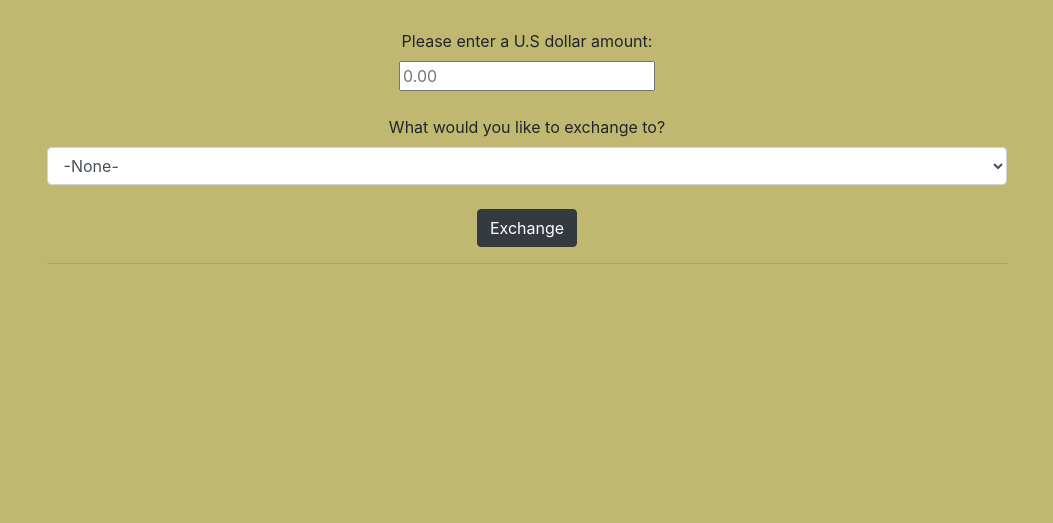
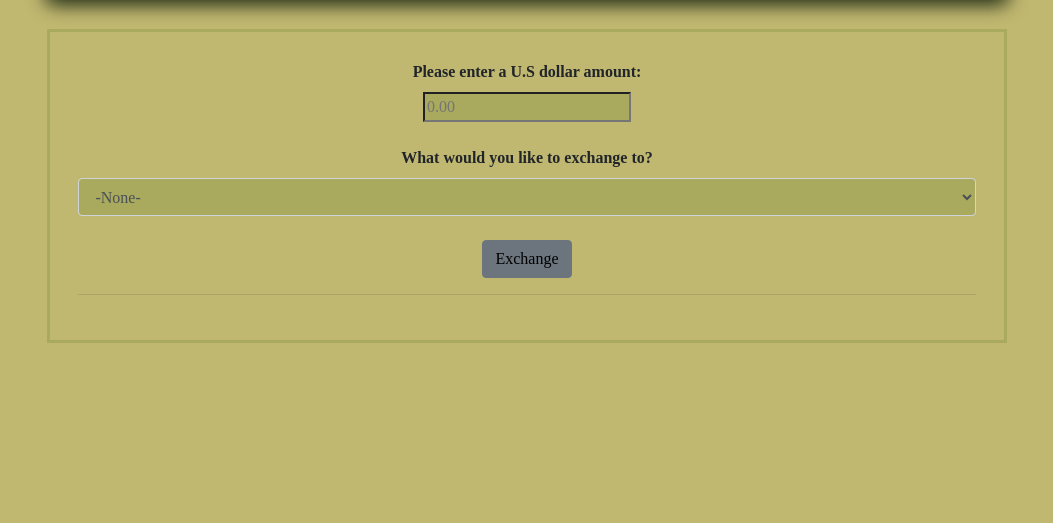
Before and after one commit to calliestump/EpicodusFriday6, a website built with webpack: page src/index.html in a window 1280 px wide. Shown: the part 277-800 px from the top of the page, without its empty margins (113-1166 px from the left). Built offline with nearby package versions, Linux system fonts and the light colour scheme.

Commit message:
adds styling to organize elements

```diff
--- a/src/css/styles.css
+++ b/src/css/styles.css
@@ -1,6 +1,7 @@
 body {
   background-color:rgb(192, 184, 112);
   text-align: center;
+  font-family: 'Times New Roman', Times, serif;
 }
 .container {
   padding: 7%;
@@ -8,4 +9,21 @@ body {
 
 .jumbotron {
   background-color: rgb(170, 170, 94);
+  box-shadow: 0 10px 10px 0 rgba(100, 145, 74, 0.178), 0 6px 20px 0 black;
 }
+input {
+  background-color: rgb(170, 170, 94);;
+}
+#exchangeTo {
+  background-color: rgb(170, 170, 94);;
+}
+
+.btn {
+  color: black;
+}
+
+form {
+  border-style: solid;
+  border-color:  rgb(170, 170, 94);
+  padding: 3%;
+}
--- a/src/index.html
+++ b/src/index.html
@@ -9,10 +9,10 @@
       <h1>Currency Exchange</h1>
      </div>
      <form id="exchange">
-       <label for="usAmount">Please enter a U.S dollar amount: </label><br>
+       <label for="usAmount"><strong>Please enter a U.S dollar amount:</strong></label><br>
        <input id="usAmount" placeholder="0.00" type="text"><br><br>
        <div class="amountVAL"></div>
-       <label>What would you like to exchange to?</label>
+       <label><strong>What would you like to exchange to?</strong></label>
        <select class="form-control" id="exchangeTo">
          <option value="none">-None-</option>
          <option value="CAD">CAD (Canadian)</option>
@@ -22,10 +22,10 @@
          <option value="TRY">TRY (Turkish Lira)</option>
        </select>
        <div class="exgVAL"></div>
-       <br><button class="btn btn-dark">Exchange</button><hr>
+       <br><button class="btn btn-secondary">Exchange</button><hr>
        <div class="conversionResult">
         <h2><u>Result</u></h2>
-        <div class="convertedTotal"></div><hr>
+        <div class="convertedTotal"></div>
         <div class="error"></div><hr>
        </div>
      </form>
```
Also changed, not shown: README.md.
